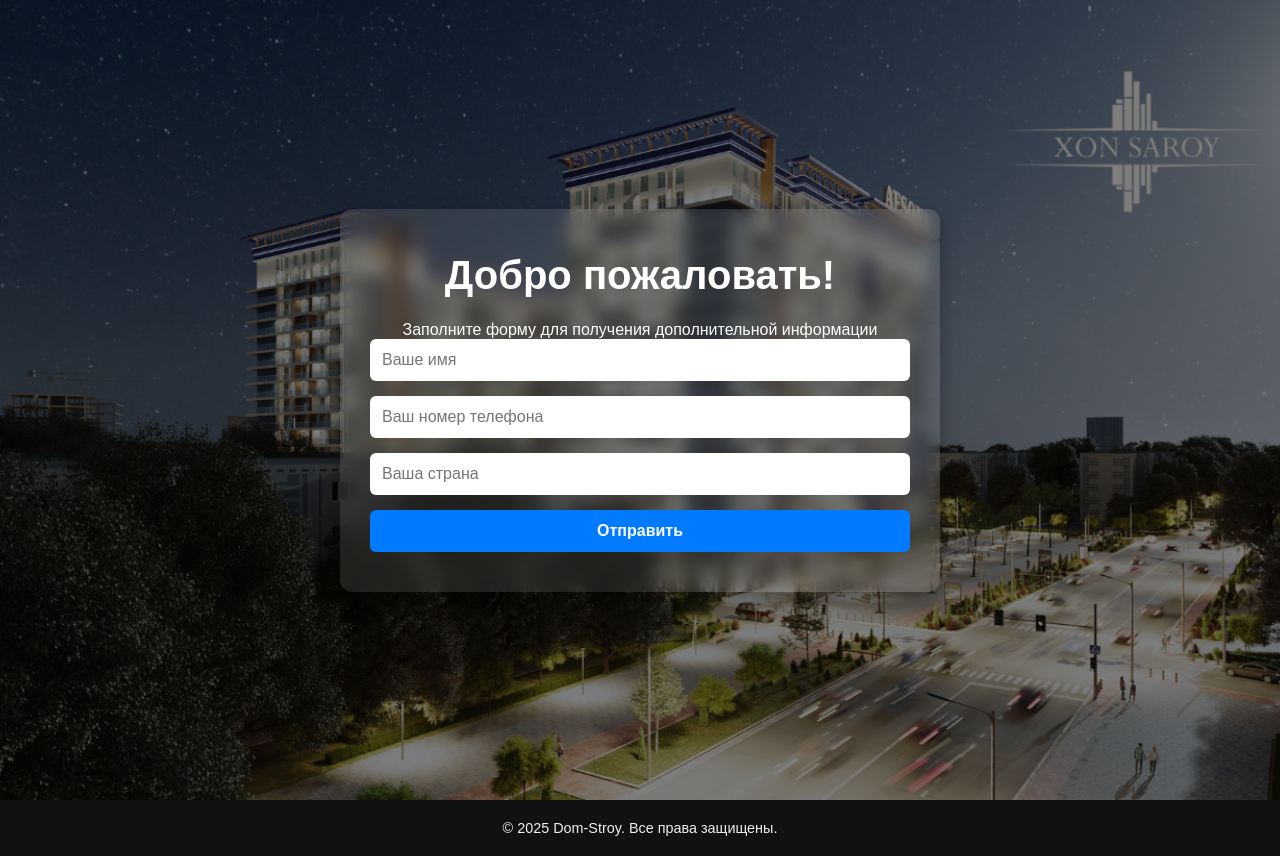
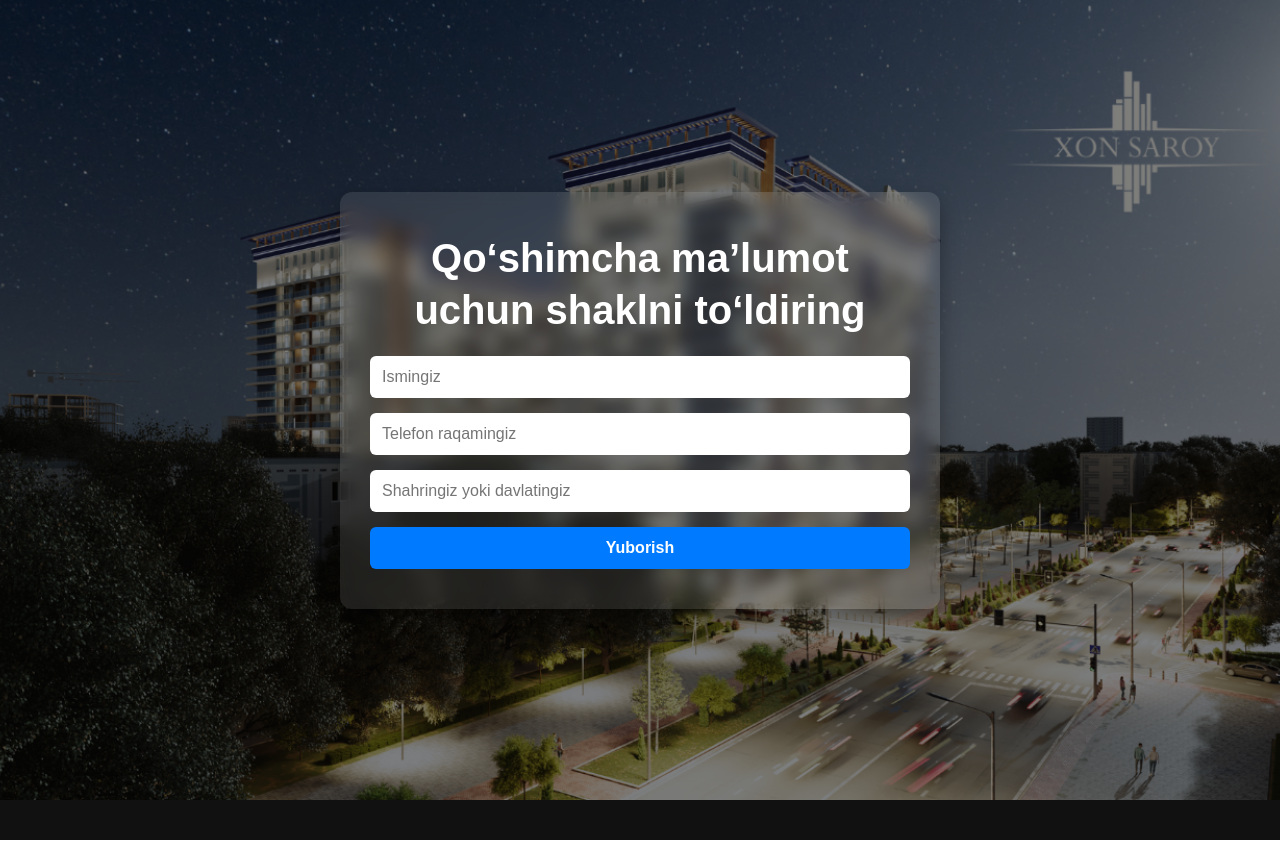
Before and after one commit to Behzod031/lend_Chet_EL, a Flask app: page / in a window 1280 px wide. Run offline with Flask 3, Linux system fonts and the light colour scheme; some libraries are stand-ins or nearby versions.

Commit message:
Update index.html

```diff
--- a/templates/index.html
+++ b/templates/index.html
@@ -1,42 +1,53 @@
 <!DOCTYPE html>
-<html lang="ru">
+<html lang="uz">
 <head>
   <meta charset="UTF-8">
   <meta name="viewport" content="width=device-width, initial-scale=1.0">
-  <title>Лендинг-пейдж</title>
-  <link rel="stylesheet" href="{{ url_for('static', filename='css/style.css') }}">
+  <title>Qo‘shimcha ma’lumot</title>
+  <link rel="stylesheet" href="{{ url_for('static', filename='css/style.css') }}?v=1.3">
+  <!-- Meta Pixel Code -->
+<script>
+    !function(f,b,e,v,n,t,s)
+    {if(f.fbq)return;n=f.fbq=function(){n.callMethod?
+    n.callMethod.apply(n,arguments):n.queue.push(arguments)};
+    if(!f._fbq)f._fbq=n;n.push=n;n.loaded=!0;n.version='2.0';
+    n.queue=[];t=b.createElement(e);t.async=!0;
+    t.src=v;s=b.getElementsByTagName(e)[0];
+    s.parentNode.insertBefore(t,s)}(window, document,'script',
+    'https://connect.facebook.net/en_US/fbevents.js');
+    fbq('init', '753178470994975');
+    fbq('track', 'PageView');
+    </script>
+    <noscript><img height="1" width="1" style="display:none"
+src="https://www.facebook.com/tr?id=753178470994975&ev=PageView&noscript=1"
+/></noscript>
+<!-- End Meta Pixel Code -->
 </head>
 <body>
-
-  <!-- Hero-секция с фоном и формой -->
   <header class="hero">
     <div class="hero-overlay">
       <div class="hero-content">
-        <h1>Добро пожаловать!</h1>
-        <p>Заполните форму для получения дополнительной информации</p>
-
+        <h1>
+          Qo‘shimcha ma’lumot<br>
+          uchun shaklni to‘ldiring
+        </h1>
         <form method="POST" action="/" class="hero-form">
           <div class="form-group">
-            <input type="text" name="name" placeholder="Ваше имя" required>
+            <input type="text" name="name" placeholder="Ismingiz" required>
           </div>
           <div class="form-group">
-            <input type="tel" name="phone" placeholder="Ваш номер телефона" required>
+            <input type="tel" name="phone" placeholder="Telefon raqamingiz" required>
           </div>
           <div class="form-group">
-            <input type="text" name="country" placeholder="Ваша страна" required>
+            <input type="text" name="city" placeholder="Shahringiz yoki davlatingiz" required>
           </div>
-          <button type="submit">Отправить</button>
+          <button type="submit">Yuborish</button>
         </form>
       </div>
     </div>
   </header>
-
-  <!-- Футер -->
   <footer class="footer">
-    <div class="footer-container">
-      <p>© 2025 Dom-Stroy. Все права защищены.</p>
-    </div>
+    <div class="footer-container"></div>
   </footer>
-
 </body>
 </html>
```
